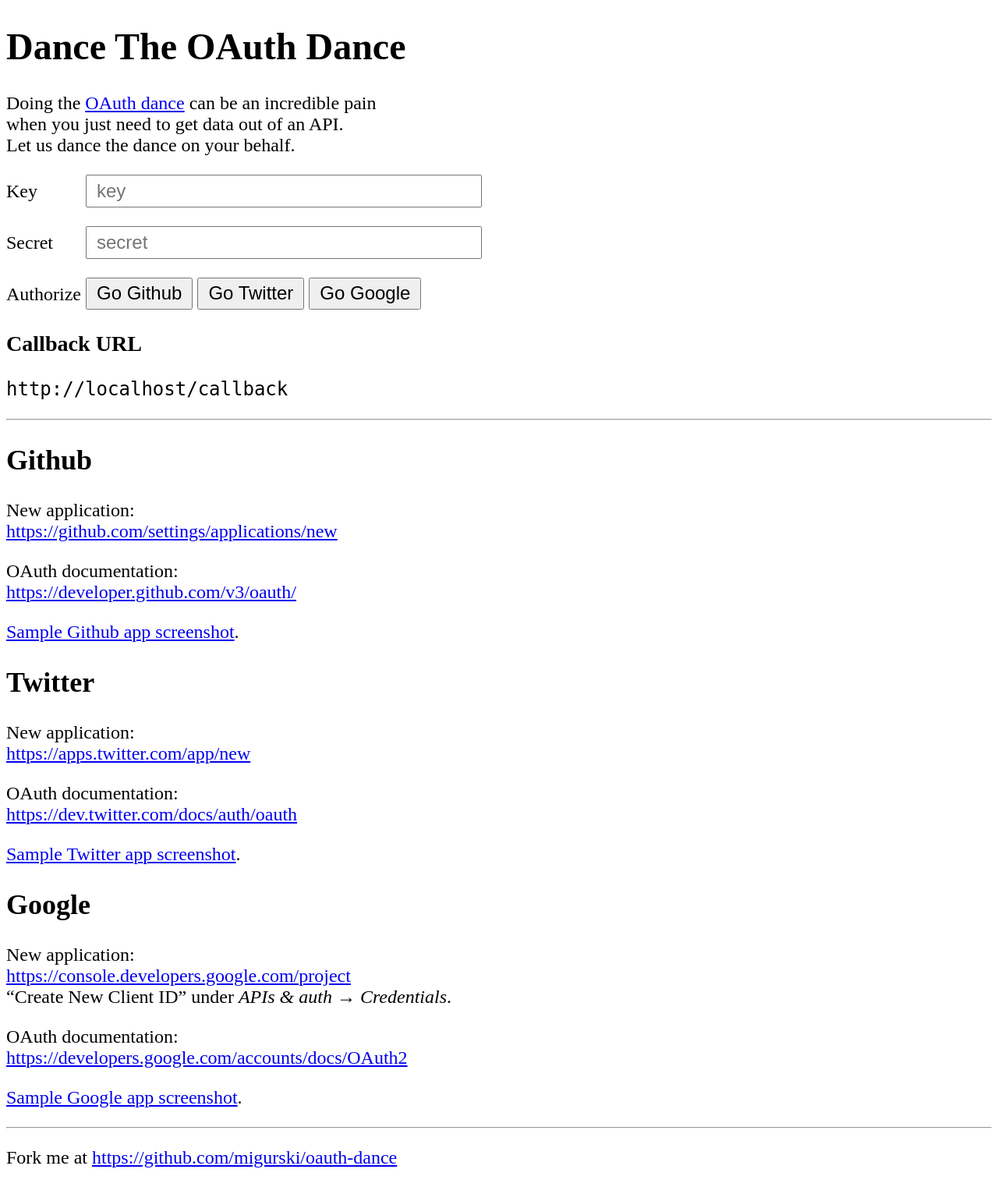
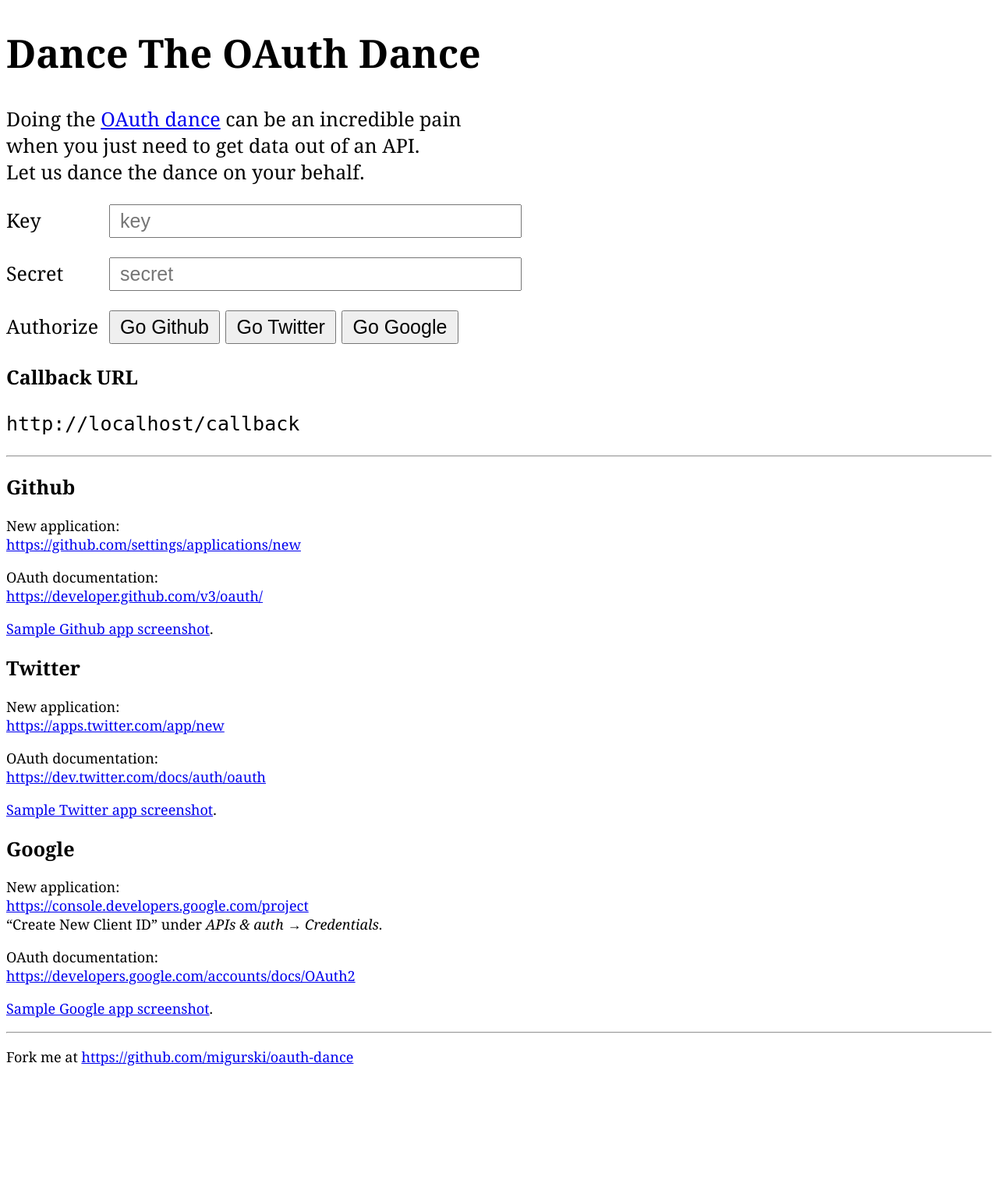
Before and after one commit to migurski/oauth-dance, a Flask app: page / in a window 1280 px wide. Shown: the whole page at 78% size. After the commit the page ends 1367 px from the top, so only its background shows below. Run offline with Flask 2, Linux system fonts and the light colour scheme; parts of the project's set-up code (start-up, migrations or seed data) failed here and were passed over.

Commit message:
Tweaked styles

```diff
--- a/static/style.css
+++ b/static/style.css
@@ -1,30 +1,41 @@
 html
 {
-    font-size: 24px;
+    font-family: Georgia, sans-serif;
+    font-size: 18px;
 }
+
+form#main
+{
+    font-size: 25px;
+}
+
+h1 { font-size: 2.0em }
+h2 { font-size: 1.4em }
+h3 { font-size: 1.0em }
 
 form label,
 form input,
 form button
 {
-    font-size: 1rem;
+    font-size: 1em;
 }
 
 form label[for=key],
-form label[for=secret]
+form label[for=secret],
+form label[for=provider]
 {
     display: inline-block;
-    width: 4rem;
+    width: 5em;
 }
 
 form input[type=text]
 {
     display: inline-block;
-    width: 20rem;
+    width: 20em;
 }
 
 form input[type=text],
 form button
 {
-    padding: .2rem .5rem;
+    padding: .2em .5em;
 }
```
